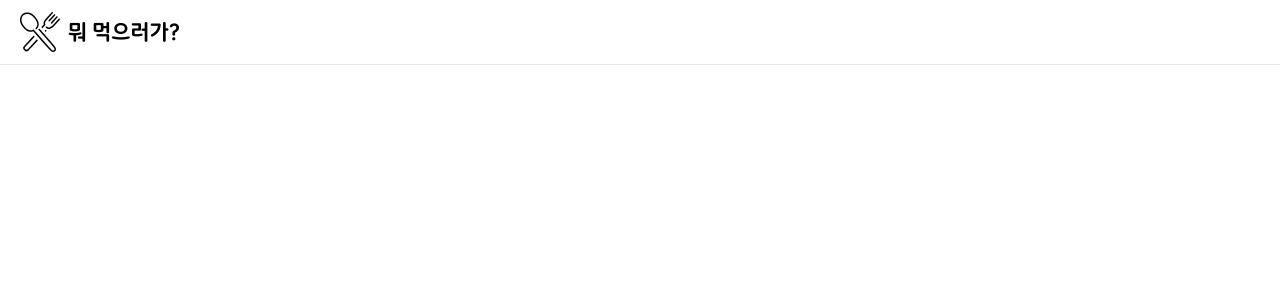
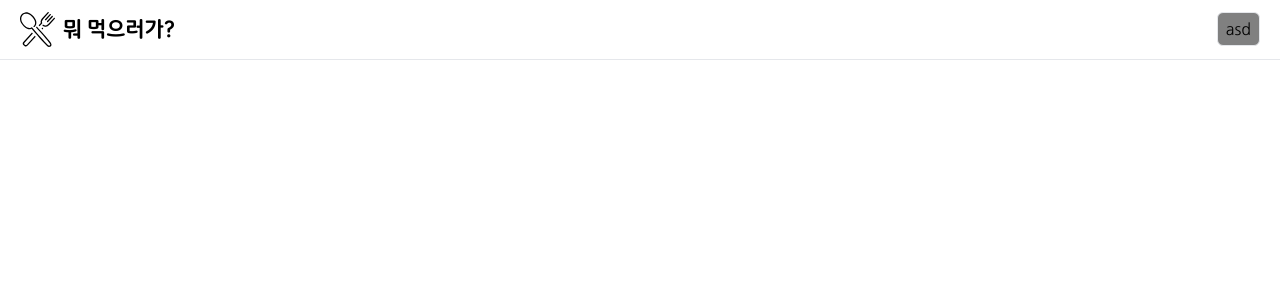
Before and after one commit to What-s-Eating/whats-eating-front, a Next.js app: page / in a window 1280 px wide. Shown: the top 300 px of the page. Built offline with nearby package versions, Linux system fonts and the light colour scheme.

Commit message:
feat: tailwind

```diff
--- a/src/components/Button.tsx
+++ b/src/components/Button.tsx
@@ -1,11 +1,15 @@
-import * as React from 'react';
+import { classNames } from "@/utils/utils";
+import * as React from "react";
 
 type ButtonProps = {
   isLoading?: boolean;
+  variant?: "primary" | "danger" | "outline";
 } & React.ComponentPropsWithRef<"button">;
 
-const Button = React.forwardRef<HTMLButtonElement, ButtonProps>(
-    function Button({ children, className, isLoading, disabled, ...rest }, ref) {
+const Button = React.forwardRef<HTMLButtonElement, ButtonProps>(function Button(
+  { children, className, isLoading, disabled, variant, ...rest },
+  ref
+) {
   const buttonDisabled = isLoading || disabled;
 
   return (
@@ -13,13 +17,34 @@ const Button = React.forwardRef<HTMLButtonElement, ButtonProps>(
       ref={ref}
       type="button"
       disabled={buttonDisabled}
-                className={className}
+      className={classNames(
+        className,
+        buttonDisabled ? "opacity-50 cursor-not-allowed" : "cursor-pointer",
+        ...[
+          variant === "primary" && [
+            "bg-primary-500 hover:bg-primary-600 text-white",
+            "focus:ring-primary-500 focus:ring-offset-primary-200 focus:ring-2 focus:ring-offset-2",
+          ],
+          variant === "danger" && [
+            "bg-red-500 hover:bg-red-600 text-white",
+            "focus:ring-red-500 focus:ring-offset-red-200 focus:ring-2 focus:ring-offset-2",
+          ],
+          variant === "outline" && [
+            "border border-gray-500 hover:border-gray-600 text-gray-500",
+            "focus:ring-gray-500 focus:ring-offset-gray-200 focus:ring-2 focus:ring-offset-2",
+          ],
+        ],
+        "rounded-md px-2 py-1 border"
+      )}
       {...rest}
     >
       {children}
     </button>
   );
-    }
-);
+});
+
+Button.defaultProps = {
+  variant: "primary",
+};
 
 export default Button;
--- a/src/components/Layouts/Header.tsx
+++ b/src/components/Layouts/Header.tsx
@@ -1,10 +1,19 @@
 import Image from "next/image";
+import Logo from "@/../public/logo.svg";
+import Button from "../Button";
 
 const Header = () => {
   return (
     <div className="bg-white border-b">
       <div className="flex flex-row items-center py-3 max-w-screen-2xl mx-auto px-5">
-        <Image src="/logo.svg" alt="logo" width={40} height={40} layout="responsive" className="max-w-[40px]" />
+        <div className="flex flex-row items-center justify-center mr-auto">
+          <Image
+            src={Logo}
+            alt="logo"
+            width={35}
+            height={35}
+            className="max-w-[40px]"
+          />
           <span
             style={{
               fontFamily: "Soyo Maple",
@@ -14,7 +23,12 @@ const Header = () => {
             뭐 먹으러가?
           </span>
         </div>
-
+        <div className="flex flex-row">
+          <Button variant="primary" className="mx-auto">
+            asd
+          </Button>
+        </div>
+      </div>
     </div>
   );
 };
--- /dev/null
+++ b/src/utils/utils.ts
@@ -0,0 +1,3 @@
+export const classNames = (...args: any[]) => {
+  return args.filter(Boolean).join(" ");
+};
--- a/tailwind.config.ts
+++ b/tailwind.config.ts
@@ -1,20 +1,29 @@
-import type { Config } from 'tailwindcss'
+import type { Config } from "tailwindcss";
 
 const config: Config = {
   content: [
-    './src/pages/**/*.{js,ts,jsx,tsx,mdx}',
-    './src/components/**/*.{js,ts,jsx,tsx,mdx}',
-    './src/app/**/*.{js,ts,jsx,tsx,mdx}',
+    "./src/pages/**/*.{js,ts,jsx,tsx,mdx}",
+    "./src/components/**/*.{js,ts,jsx,tsx,mdx}",
+    "./src/app/**/*.{js,ts,jsx,tsx,mdx}",
   ],
   theme: {
     extend: {
-      backgroundImage: {
-        'gradient-radial': 'radial-gradient(var(--tw-gradient-stops))',
-        'gradient-conic':
-          'conic-gradient(from 180deg at 50% 50%, var(--tw-gradient-stops))',
+      colors: {
+        primary: {
+          50: "#f2f2f2",
+          100: "#e6e6e6",
+          200: "#cccccc",
+          300: "#b3b3b3",
+          400: "#999999",
+          500: "#808080",
+          600: "#666666",
+          700: "#4d4d4d",
+          800: "#333333",
+          900: "#1a1a1a",
+        },
       },
     },
   },
   plugins: [],
-}
-export default config
+};
+export default config;
```
Also changed, not shown: 1 other file (tests, documents, lock files or other folders). Lines whose indentation alone changed are shown as unchanged.
